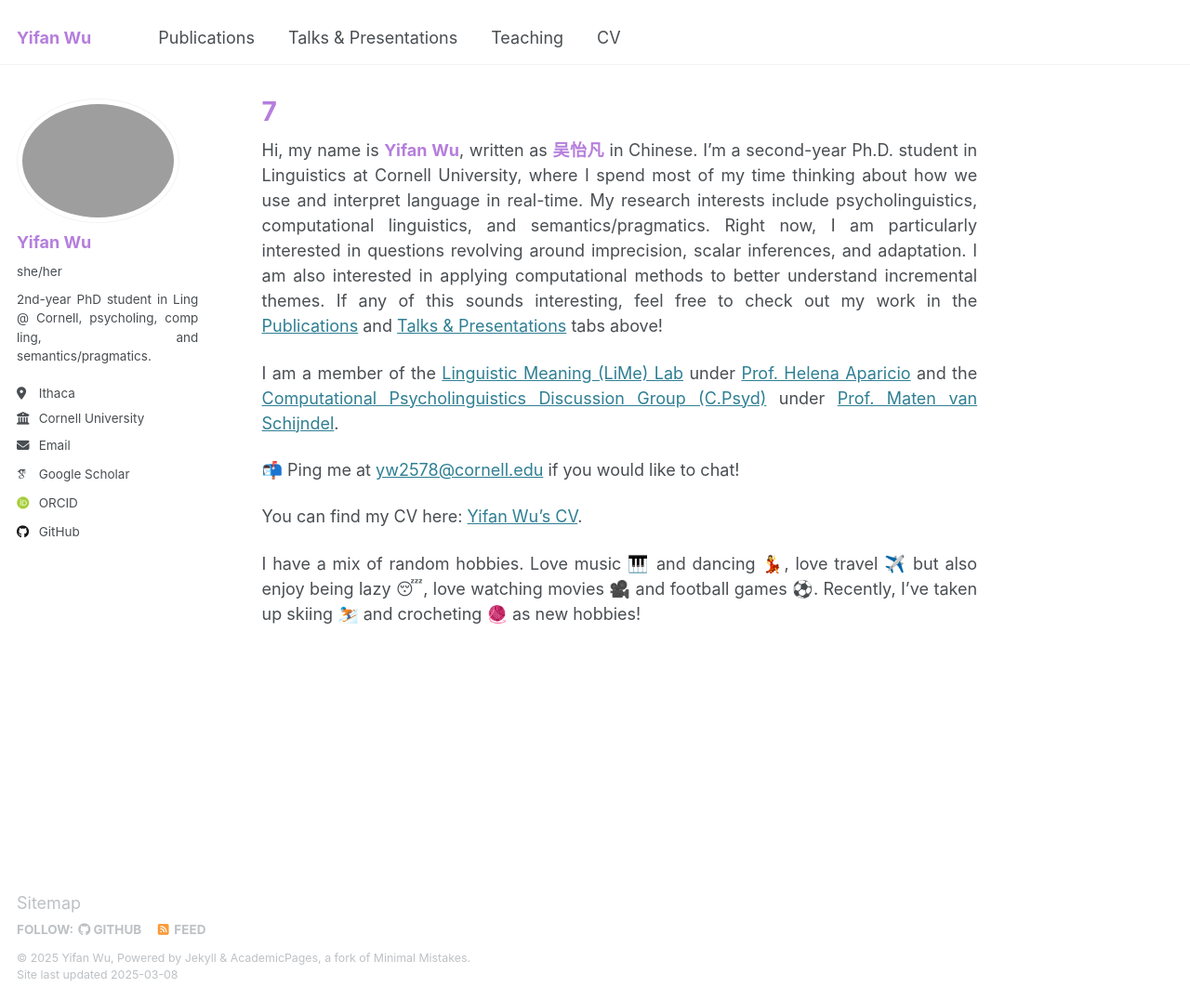
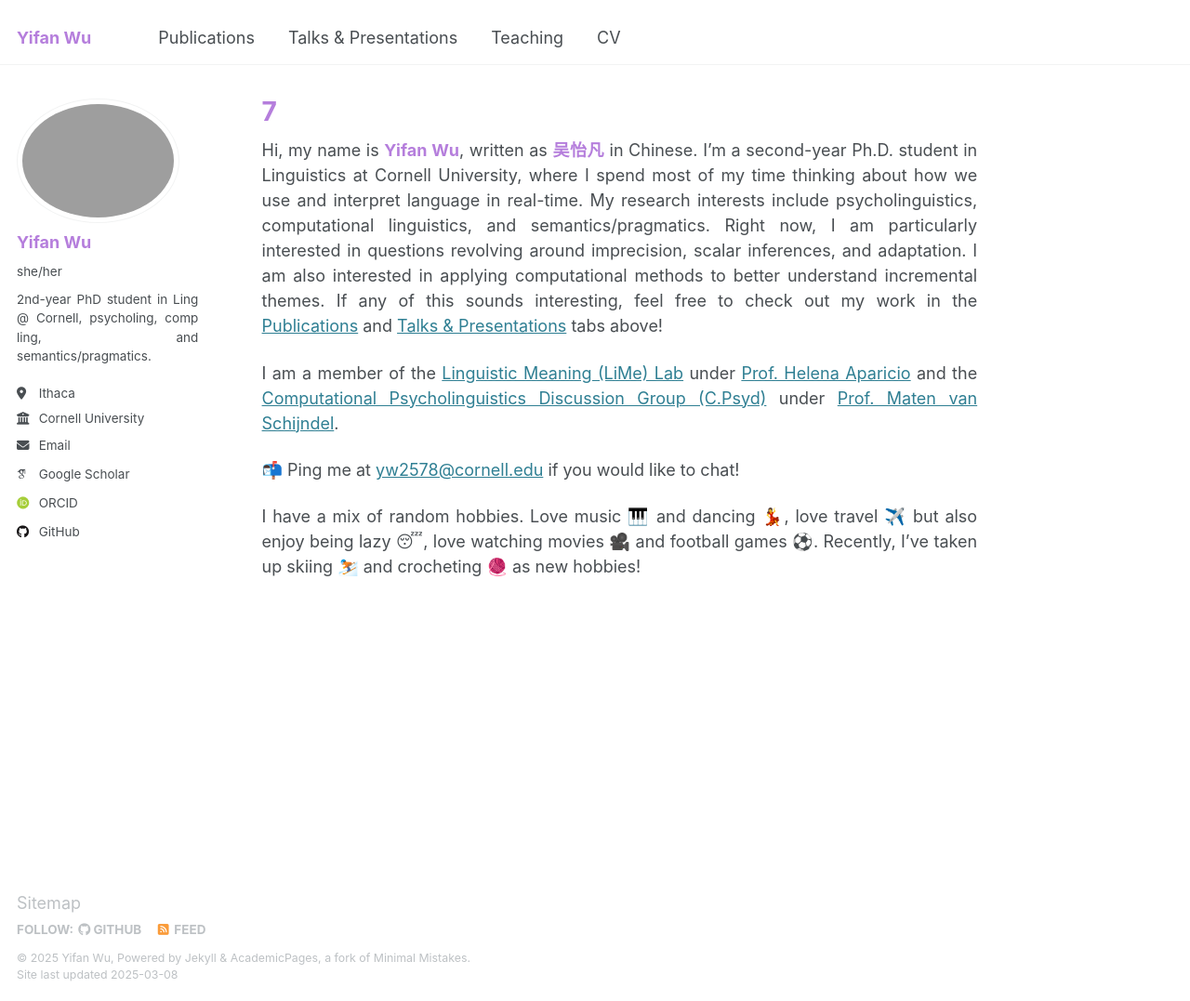
Before and after one commit to lynn-yifanwu-ling/lynn-yifanwu-ling.github.io, a Jekyll site: the page built from _pages/about.md, in a window 1280 px wide and 1077 px high. Shown: the whole window at 93% size. Built offline with Jekyll 4.4.1, drawn with Linux system fonts in a browser that asks for light colours; emoji names are drawn with the system emoji font; some web fonts are replaced.

Commit message:
Update about.md

```diff
--- a/_pages/about.md
+++ b/_pages/about.md
@@ -13,6 +13,4 @@ I am a member of the [Linguistic Meaning (LiMe) Lab](https://lime-lab-cornell.gi
 
 :mailbox_with_mail: Ping me at [yw2578@cornell.edu](yw2578@cornell.edu) if you would like to chat!
 
-You can find my CV here: [Yifan Wu's CV](/cv/).
-
 I have a mix of random hobbies. Love music :musical_keyboard: and dancing :dancer:, love travel :airplane: but also enjoy being lazy :sleeping:, love watching movies :movie_camera: and football games :soccer:. Recently, I’ve taken up skiing :skier: and crocheting :yarn: as new hobbies!
```
